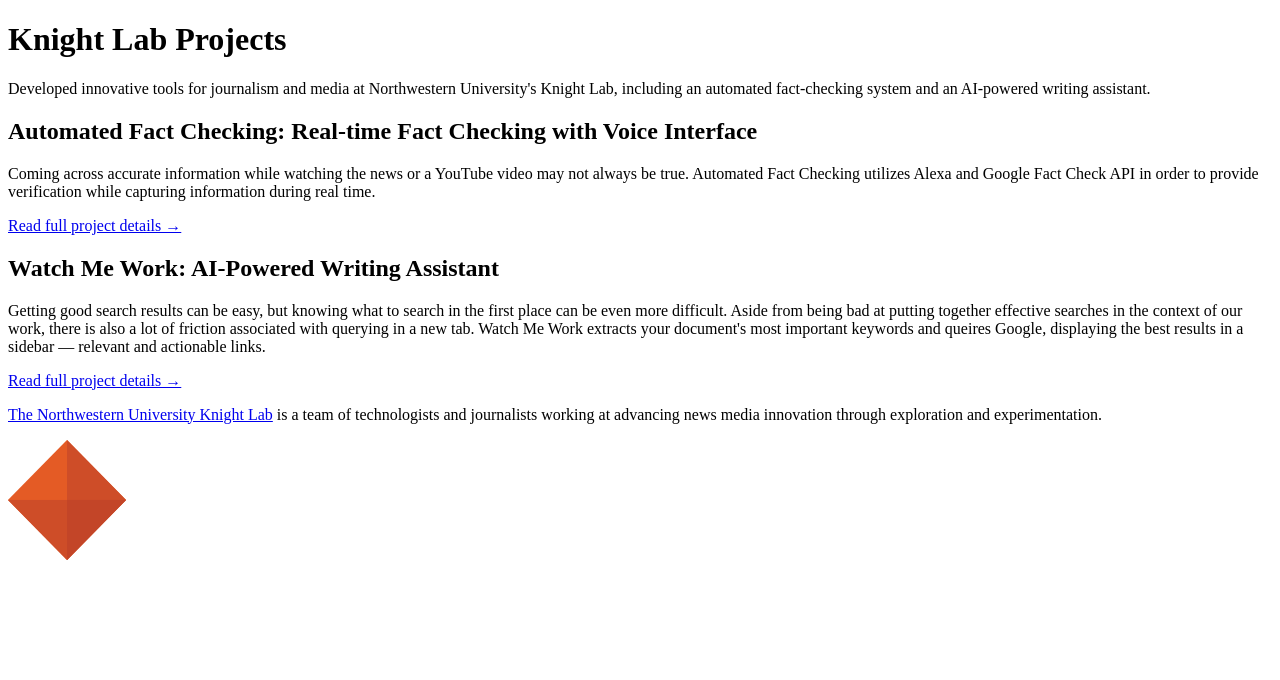
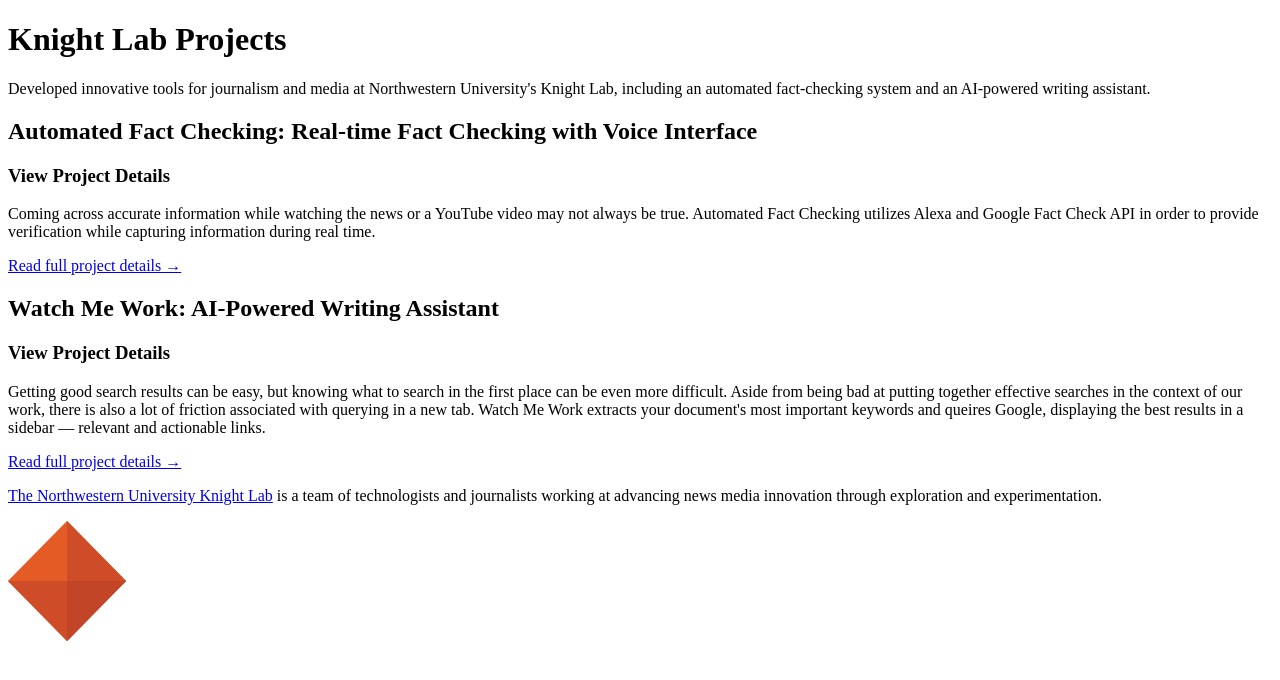
Before and after one commit to NadeemPatel2019/nadeempatel2019.github.io, a Next.js app: page /projects/knight-lab in a window 1280 px wide. Shown: the top 680 px of the page. Built offline with nearby package versions, Linux system fonts and the light colour scheme.

Commit message:
fix knight lab projects links

```diff
--- a/src/data/portfolioData.ts
+++ b/src/data/portfolioData.ts
@@ -382,10 +382,10 @@ export const projects: Project[] = [
           name: "Automated Fact Checking: Real-time Fact Checking with Voice Interface",
           links: [
             {
-              title: "",
+              title: "View Project Details",
               description: "Coming across accurate information while watching the news or a YouTube video may not always be true. Automated Fact Checking utilizes Alexa and Google Fact Check API in order to provide verification while capturing information during real time.",
               url: "/automated-fact-checking",
-              target: "_blank"
+              target: "_self"
             }
           ]
         },
@@ -393,10 +393,10 @@ export const projects: Project[] = [
           name: "Watch Me Work: AI-Powered Writing Assistant",
           links: [
             {
-              title: "",
+              title: "View Project Details",
               description: "Getting good search results can be easy, but knowing what to search in the first place can be even more difficult. Aside from being bad at putting together effective searches in the context of our work, there is also a lot of friction associated with querying in a new tab. Watch Me Work extracts your document's most important keywords and queires Google, displaying the best results in a sidebar — relevant and actionable links.",
               url: "/watch-me-work",
-              target: "_blank"
+              target: "_self"
             }
           ]
         }
```
